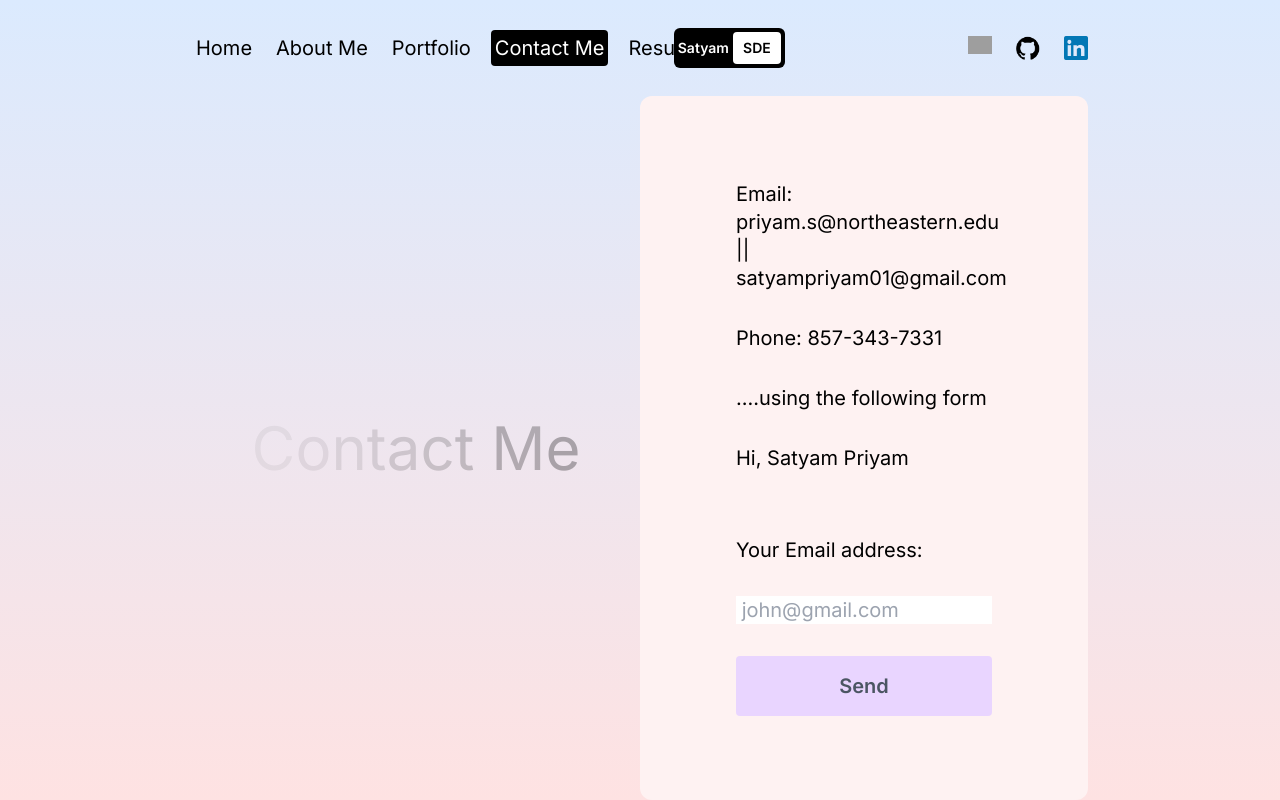
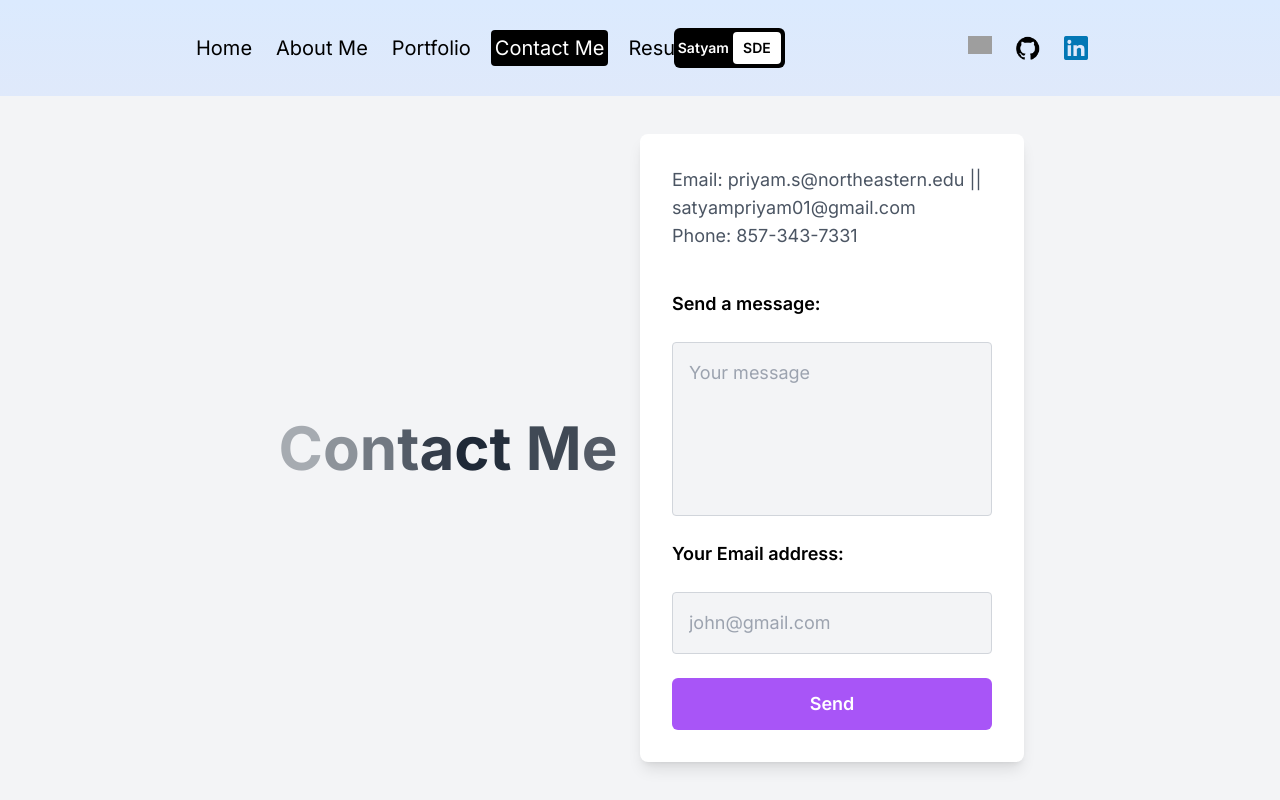
Before and after one commit to satryampriyam01/PortfolioSite, a Next.js app: page /contact in a window 1280 px wide. Built offline with nearby package versions, Linux system fonts and the light colour scheme; grey boxes are pictures that could not be loaded.

Commit message:
Update page.jsx

```diff
--- a/src/app/contact/page.jsx
+++ b/src/app/contact/page.jsx
@@ -7,7 +7,6 @@ const ContactPage = () => {
   const [success, setSuccess] = useState(false);
   const [error, setError] = useState(false);
   const text = "Contact Me";
-
   const form = useRef();
 
   const sendEmail = (e) => {
@@ -35,69 +34,79 @@ const ContactPage = () => {
 
   return (
     <motion.div
-      className="h-full"
-      initial={{ y: "-200vh" }}
+      className="h-full flex items-center justify-center bg-gray-100"
+      initial={{ y: "-100vh" }}
       animate={{ y: "0%" }}
       transition={{ duration: 1 }}
     >
-      <div className="h-full flex flex-col lg:flex-row px-4 sm:px-8 md:px-12 lg:px-20 xl:px-48">
+      <div className="flex flex-col lg:flex-row px-6 sm:px-12 lg:px-24 xl:px-48 w-full max-w-6xl">
+
         {/* TEXT CONTAINER */}
-        <div className="h-1/2 lg:h-full lg:w-1/2 flex items-center justify-center text-6xl">
-          <div>
+        <div className="h-1/3 lg:h-auto lg:w-1/2 flex items-center justify-center text-6xl font-bold text-gray-800">
+          <motion.div className="text-center">
             {text.split("").map((letter, index) => (
               <motion.span
                 key={index}
-                initial={{ opacity: 1 }}
-                animate={{ opacity: 0 }}
+                initial={{ opacity: 0 }}
+                animate={{ opacity: 1 }}
                 transition={{
-                  duration: 3,
+                  duration: 1,
                   repeat: Infinity,
+                  repeatType: "mirror",
                   delay: index * 0.1,
                 }}
               >
                 {letter}
               </motion.span>
             ))}
+          </motion.div>
+        </div>
 
-          </div>
-        </div>
         {/* FORM CONTAINER */}
-
         <form
           onSubmit={sendEmail}
           ref={form}
-          className="h-1/8 lg:h-full lg:w-1/2 bg-red-50 rounded-xl text-xl flex flex-col gap-8 justify-center p-24"
+          className="lg:w-1/2 bg-white shadow-lg rounded-lg p-8 text-lg flex flex-col gap-6"
         >
+          <div className="text-gray-600 mb-4">
             <h1>Email: priyam.s@northeastern.edu || satyampriyam01@gmail.com</h1>
-          <h1>Phone: 857-343-7331</h1>
-        <span>....using the following form</span>
-          <h2>Hi, Satyam Priyam</h2>
+            <h1>Phone: 857-343-7331</h1>
+          </div>
+
+          <span className="font-semibold">Send a message:</span>
+
           <textarea
-            rows={6}
-            className="bg-white border-1 border-black resize-none outline-none"
+            rows={5}
+            className="p-4 bg-gray-100 border border-gray-300 rounded focus:outline-none focus:border-gray-500 resize-none"
             name="user_message"
-            placeholder=" Your message"
-            p-4
+            placeholder="Your message"
+            required
           />
 
-          <span>Your Email address:</span>
+          <span className="font-semibold">Your Email address:</span>
           <input
             name="user_email"
-            type="text"
-            className="bg-white border-1 border-black outline-none" placeholder=" john@gmail.com"
-            p-4
+            type="email"
+            className="p-4 bg-gray-100 border border-gray-300 rounded focus:outline-none focus:border-gray-500"
+            placeholder="john@gmail.com"
+            required
           />
-          <button className="bg-purple-200 rounded font-semibold text-gray-600 p-4">
+
+          <button
+            type="submit"
+            className="bg-purple-500 text-white rounded-md font-semibold text-lg py-3 transition-all hover:bg-purple-600 focus:ring-4 focus:ring-purple-300"
+          >
             Send
           </button>
+
           {success && (
-            <span className="text-green-600 font-semibold">
-              Your message has been sent successfully!
+            <span className="text-green-600 font-semibold mt-2">
+              ✔️ Your message has been sent successfully!
             </span>
           )}
           {error && (
-            <span className="text-red-600 font-semibold">
-              Something went wrong!
+            <span className="text-red-600 font-semibold mt-2">
+              ❌ Something went wrong. Please try again.
             </span>
           )}
         </form>
```
